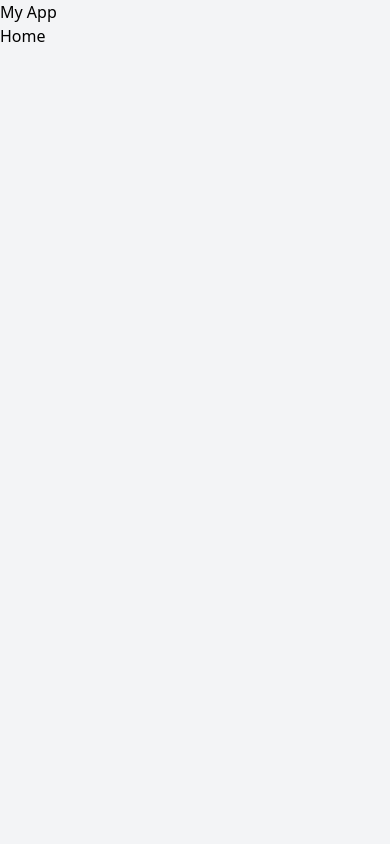
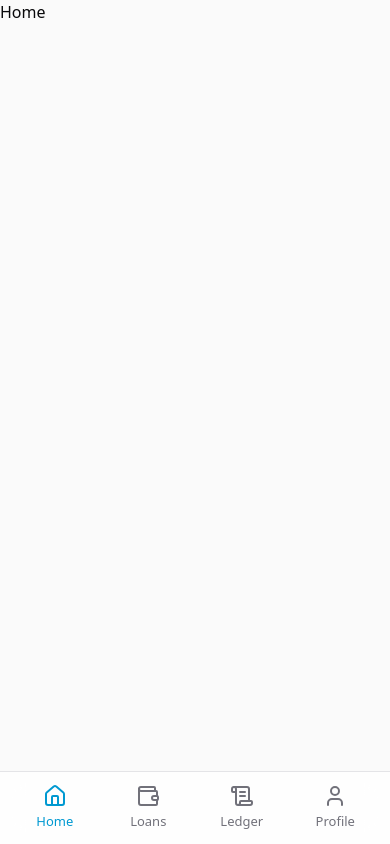
Before and after one commit to prabhukiran161/loansync, a React (Vite) app: page / in a window 390 px wide. Built offline with nearby package versions, Linux system fonts and the light colour scheme.

Commit message:
Implement Mobile Shell

```diff
--- /dev/null
+++ b/src/components/MobileShell.tsx
@@ -0,0 +1,34 @@
+import type { ReactNode } from "react";
+import { NavBar } from "@ui/NavBar";
+import { NAV_ITEMS } from "@constants/navItems";
+import { NavItem } from "@ui/NavItem";
+
+export function MobileShell({
+  children,
+  hideNav = false,
+}: {
+  children: ReactNode;
+  hideNav?: boolean;
+}) {
+  return (
+    <div className="max-w-md mx-auto min-h-screen flex flex-col text-foreground shadow-2xl relative overflow-hidden bg-background">
+      {/* Main Content Area */}
+      <main className={`flex-1 overflow-y-auto ${hideNav ? "" : "pb-20"}`}>
+        {children}
+      </main>
+      {/* Bottom Navigation Bar */}
+      {!hideNav && (
+        <NavBar>
+          {NAV_ITEMS.map((item, index) => (
+            <NavItem
+              key={index}
+              to={item.to}
+              icon={item.icon}
+              label={item.label}
+            />
+          ))}
+        </NavBar>
+      )}
+    </div>
+  );
+}
--- /dev/null
+++ b/src/components/ui/NavBar.tsx
@@ -0,0 +1,9 @@
+import type { ReactNode } from "react";
+
+export const NavBar = ({ children }: { children: ReactNode }) => {
+  return (
+    <nav className="absolute bottom-0 left-0 right-0 border-t border-border bg-card/80 backdrop-blur-md">
+      <div className="flex h-18 w-full items-center px-2">{children}</div>
+    </nav>
+  );
+};
--- /dev/null
+++ b/src/components/ui/NavItem.tsx
@@ -0,0 +1,24 @@
+import { Link } from "@tanstack/react-router";
+import type { LucideIcon } from "lucide-react";
+
+export const NavItem = ({
+  to,
+  icon: Icon,
+  label,
+}: {
+  to: string;
+  icon: LucideIcon;
+  label: string;
+}) => {
+  return (
+    <Link
+      to={to}
+      activeOptions={{ exact: to === "/" }}
+      className="flex flex-1 flex-col items-center justify-center h-full gap-1 outline-none transition-colors text-muted-foreground hover:text-foreground"
+      activeProps={{ className: "text-primary font-semibold" }}
+    >
+      <Icon size={24} />
+      <span className="text-[13px] font-medium">{label}</span>
+    </Link>
+  );
+};
--- /dev/null
+++ b/src/constants/navItems.ts
@@ -0,0 +1,9 @@
+import { Home, Wallet, ScrollText, User } from "lucide-react";
+import type { LucideIcon } from "lucide-react";
+
+export const NAV_ITEMS: { to: string; label: string; icon: LucideIcon }[] = [
+  { to: "/", label: "Home", icon: Home },
+  { to: "/loans", label: "Loans", icon: Wallet },
+  { to: "/ledger", label: "Ledger", icon: ScrollText },
+  { to: "/profile", label: "Profile", icon: User },
+];
--- a/src/routes/__root.tsx
+++ b/src/routes/__root.tsx
@@ -3,7 +3,6 @@ import { Outlet, createRootRoute } from "@tanstack/react-router";
 export const Route = createRootRoute({
   component: () => (
     <div>
-      <h1>My App</h1>
       <Outlet />
     </div>
   ),
--- a/src/routes/index.tsx
+++ b/src/routes/index.tsx
@@ -1,9 +1,14 @@
+import { MobileShell } from "@/components/MobileShell";
 import { createFileRoute } from "@tanstack/react-router";
 
 export const Route = createFileRoute("/")({
-  component: RootComponent,
+  component: Home,
 });
 
-function RootComponent() {
-  return <h2>Home</h2>;
+function Home() {
+  return (
+    <MobileShell>
+      <h2>Home</h2>
+    </MobileShell>
+  );
 }
--- a/tsconfig.app.json
+++ b/tsconfig.app.json
@@ -18,7 +18,10 @@
 
     "baseUrl": ".",
     "paths": {
-      "@/*": ["src/*"]
+      "@/*": ["src/*"],
+      "@components/*": ["src/components/*"],
+      "@ui/*": ["src/components/ui/*"],
+      "@constants/*": ["src/constants/*"]
     },
 
     /* Linting */
--- a/vite.config.ts
+++ b/vite.config.ts
@@ -10,6 +10,9 @@ export default defineConfig({
   resolve: {
     alias: {
       "@": path.resolve(__dirname, "src"),
+      "@ui": path.resolve(__dirname, "src/components/ui"),
+      "@components": path.resolve(__dirname, "src/components"),
+      "@constants": path.resolve(__dirname, "src/constants"),
     },
   },
 });
```
